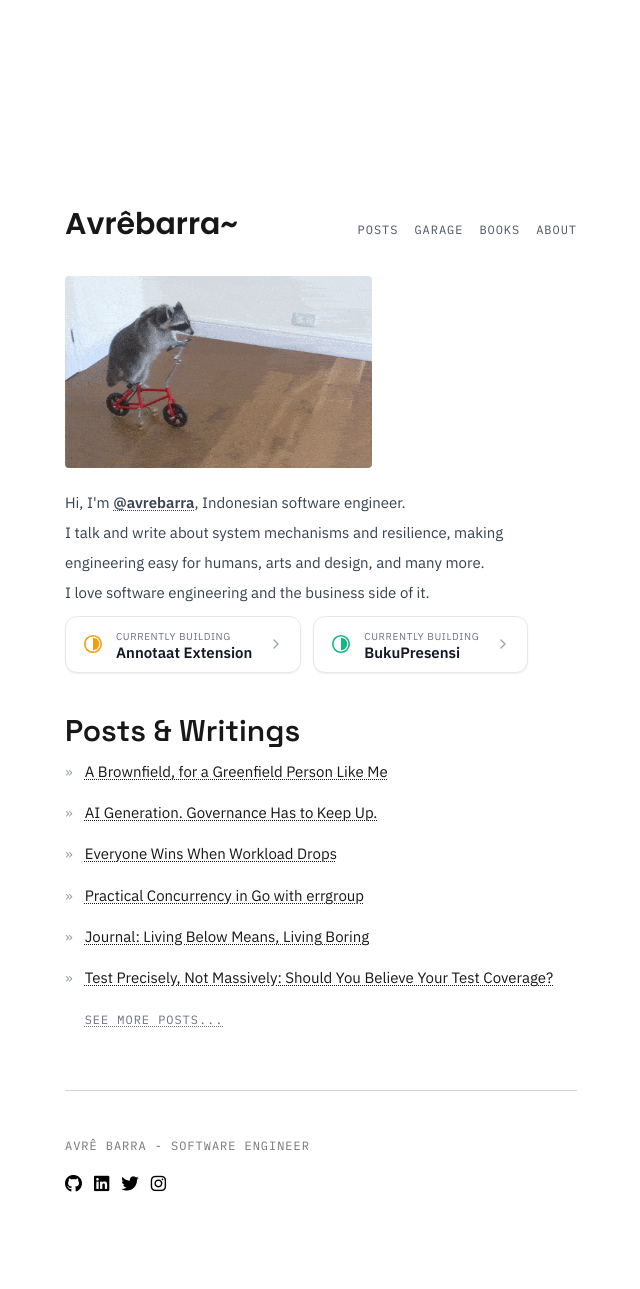
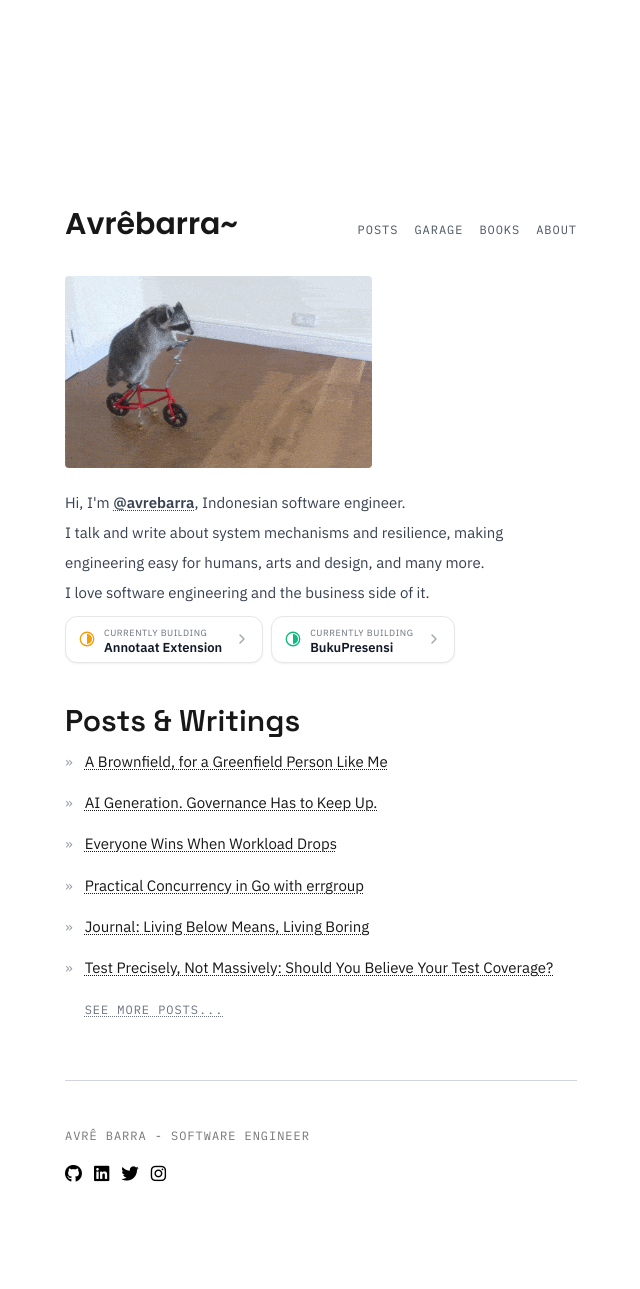
Before and after one commit to avrebarra/avrebarra.github.io, a Jekyll site: the page built from pages/index.html, in a window 1280 px wide. Shown: the whole page, without its empty margins (319-959 px from the left). Built offline with Jekyll 4.4.1, drawn with Linux system fonts in a browser that asks for light colours.

Commit message:
fix(index): update Annotaat and BukuPresensi links with improved styling

```diff
--- a/pages/index.html
+++ b/pages/index.html
@@ -20,20 +20,20 @@ permalink: /
     I love software engineering and the business side of it.
   </p>
 
-  <div class="mt-2 flex flex-wrap gap-3">
+  <div class="mt-2 flex flex-wrap gap-2">
     <a href="/annotaat/"
-      class="inline-flex max-w-full items-center gap-3 rounded-xl border border-gray-200 bg-white px-4 py-3 transition-all duration-150 hover:-translate-y-0.5 hover:border-gray-300 hover:bg-gray-50 hover:shadow-md active:translate-y-0 active:shadow-sm"
+      class="inline-flex max-w-full items-center gap-2 rounded-xl border border-gray-200 bg-white px-3 py-2 transition-all duration-150 hover:-translate-y-0.5 hover:border-gray-300 hover:bg-gray-50 hover:shadow-md active:translate-y-0 active:shadow-sm"
       style="text-decoration: none; box-shadow: 0 1px 2px rgba(0, 0, 0, 0.06)">
       <span aria-hidden="true" class="shrink-0">
-        <svg width="22" height="22" viewBox="0 0 24 24" fill="none">
+        <svg width="18" height="18" viewBox="0 0 24 24" fill="none">
           <circle cx="12" cy="12" r="9" stroke="#f59e0b" stroke-width="1.75" />
           <path d="M12 5.25a6.75 6.75 0 0 1 0 13.5Z" fill="#f59e0b" />
         </svg>
       </span>
       <span class="flex min-w-0 flex-col leading-tight">
         <span class="text-xs tracking-wide text-gray-500"
-          style="font-size: 10px; letter-spacing: 0.06em; text-transform: uppercase">Currently building</span>
-        <span class="text-sm font-semibold leading-none text-gray-900" style="font-size: 15px">Annotaat Extension</span>
+          style="font-size: 9px; letter-spacing: 0.06em; text-transform: uppercase">Currently building</span>
+        <span class="text-sm font-semibold leading-none text-gray-900" style="font-size: 13px">Annotaat Extension</span>
       </span>
       <span class="ml-1 shrink-0 text-gray-400">
         <svg width="16" height="16" viewBox="0 0 24 24" fill="none" stroke="currentColor" stroke-width="2"
@@ -43,18 +43,18 @@ permalink: /
       </span>
     </a>
     <a href="https://bkpsn.avres.web.id"
-      class="inline-flex max-w-full items-center gap-3 rounded-xl border border-gray-200 bg-white px-4 py-3 transition-all duration-150 hover:-translate-y-0.5 hover:border-gray-300 hover:bg-gray-50 hover:shadow-md active:translate-y-0 active:shadow-sm"
+      class="inline-flex max-w-full items-center gap-2 rounded-xl border border-gray-200 bg-white px-3 py-2 transition-all duration-150 hover:-translate-y-0.5 hover:border-gray-300 hover:bg-gray-50 hover:shadow-md active:translate-y-0 active:shadow-sm"
       style="text-decoration: none; box-shadow: 0 1px 2px rgba(0, 0, 0, 0.06)">
       <span aria-hidden="true" class="shrink-0">
-        <svg width="22" height="22" viewBox="0 0 24 24" fill="none">
+        <svg width="18" height="18" viewBox="0 0 24 24" fill="none">
           <circle cx="12" cy="12" r="9" stroke="#10b981" stroke-width="1.75" />
           <path d="M12 5.25a6.75 6.75 0 0 1 0 13.5Z" fill="#10b981" />
         </svg>
       </span>
       <span class="flex min-w-0 flex-col leading-tight">
         <span class="text-xs tracking-wide text-gray-500"
-          style="font-size: 10px; letter-spacing: 0.06em; text-transform: uppercase">Currently building</span>
-        <span class="text-sm font-semibold leading-none text-gray-900" style="font-size: 15px">BukuPresensi</span>
+          style="font-size: 9px; letter-spacing: 0.06em; text-transform: uppercase">Currently building</span>
+        <span class="text-sm font-semibold leading-none text-gray-900" style="font-size: 13px">BukuPresensi</span>
       </span>
       <span class="ml-1 shrink-0 text-gray-400">
         <svg width="16" height="16" viewBox="0 0 24 24" fill="none" stroke="currentColor" stroke-width="2"
```
